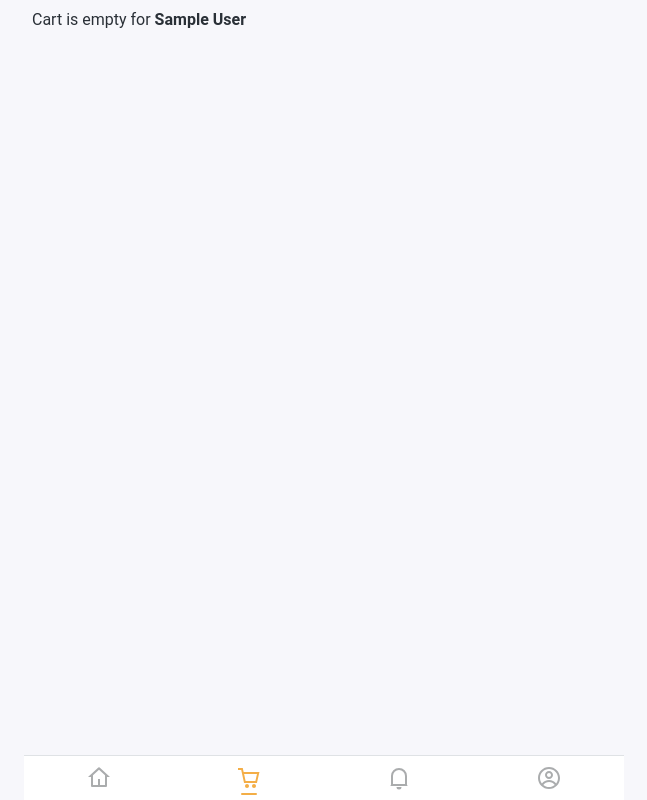
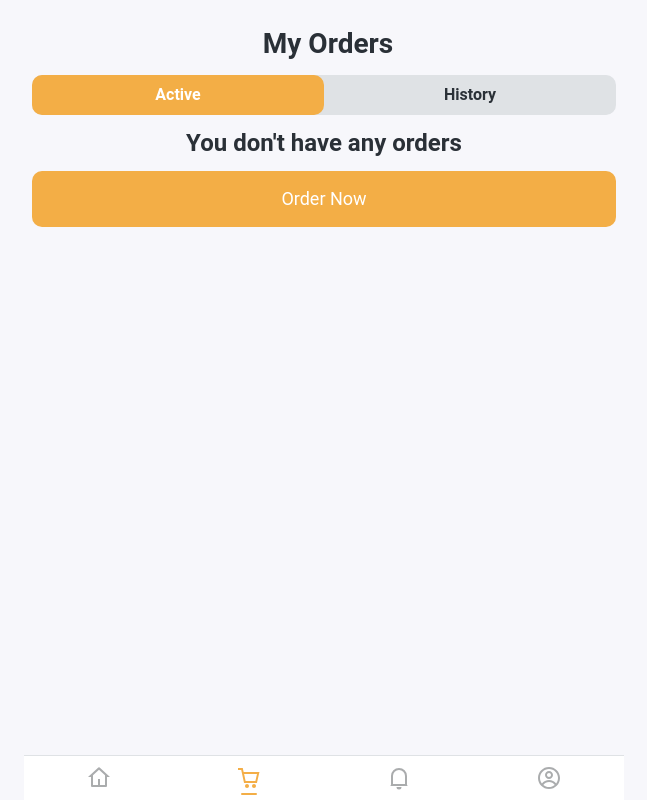
Before and after one commit to MohammadDanishJ/React-Shop, a React (Create React App) app: page /cart in a window 1280 px wide. Shown: the whole page, without its empty margins (316-963 px from the left). Built offline with nearby package versions, Linux system fonts and the light colour scheme; no server answers; sample sign-in values are in the browser's storage.

Commit message:
added basic layout in /cart

```diff
--- a/src/App.js
+++ b/src/App.js
@@ -21,7 +21,8 @@ function App() {
           <Route path='/profile' element={<Profile />} />
           <Route path='/shop' element={<Shop />} />
           <Route path='/shop/:sname' element={<Shop />} />
-          <Route path='/cart' element={<Cart />} />
+          <Route path='/cart/' element={<Cart />} />
+          <Route path='/cart/:item' element={<Cart />} />
           <Route path='/notifications' element={<Notifications />} />
 
           <Route path='/signup' element={<SignUp />} />
--- a/src/pages/cart/index.jsx
+++ b/src/pages/cart/index.jsx
@@ -2,16 +2,48 @@ import React from 'react';
 import Container from '../../components/container/container.component';
 import tabTitle from '../page';
 import { useAuth } from '../../context/authContext';
-import { Link } from 'react-router-dom';
+import { Link, NavLink, useParams } from 'react-router-dom';
+import './index.styles.scss';
 
 const Cart = () => {
-    tabTitle(document.location.pathname);
-    const { isUser, currentUser } = useAuth();
-    return (
-        <Container>
+  const { item } = useParams();
+  tabTitle(document.location.pathname, item);
+  const { isUser, currentUser } = useAuth();
+  return (
+    <Container>
       {isUser ? (
         <>
-          <div>Cart is empty for <strong>{currentUser.displayName || currentUser.email}</strong></div>
+          {/* <div>Cart is empty for <strong>{currentUser.displayName || currentUser.email}</strong></div> */}
+          <div className="fl fl-d-cl shop-container">
+            <h1 className="title text-center">My Orders</h1>
+            <div className="switcher fl">
+              <NavLink to='/cart/active' className={`switch w100 fl fl-c cp ${!item && 'active'} `}>Active</NavLink>
+              <NavLink to='/cart/history' className="switch w100 fl fl-c cp">History</NavLink>
+              {/* <NavLink to='/cart/active'>Active</NavLink> */}
+            </div>
+          </div>
+
+          <div className="fl fl-d-cl shop-container">
+            {
+              (item === 'active' || !item) &&
+              <div className='pt1'>
+                <h1 className='text-center'>You don't have any orders</h1>
+                <div className="fl w100 pt1">
+                    <Link className='order-link fl fl-c p12 w100 h100' to='/home'>Order Now</Link>
+                </div>
+              </div>
+            }
+            {
+
+              item === 'history' &&
+              <div className='pt1'>
+                <h1 className='text-center'>You don't have any orders</h1>
+                <div className="fl w100 pt1">
+                    <Link className='order-link fl fl-c p12 w100 h100' to='/home'>Order Now</Link>
+                </div>
+              </div>
+            }
+          </div>
         </>
       ) : (
         <>
@@ -19,7 +51,7 @@ const Cart = () => {
         </>
       )}
     </Container>
-    );
+  );
 };
 
 export default Cart;
--- /dev/null
+++ b/src/pages/cart/index.styles.scss
@@ -0,0 +1,25 @@
+@import "../../styles/colors";
+.switcher {
+    background: $grey3;
+    border-radius: $radius;
+    margin-top: 0.5rem;
+    .switch {
+        padding: 0.5rem;
+        border-radius: $radius;
+        font-weight: 600;
+        color: $grey1;
+        &.active {
+            background: $primary;
+            color: $white;
+        }
+    }
+}
+.order-link {
+    border-radius: $radius;
+    background: $primary;
+    color: $white;
+    font-size: 18px;
+    &:hover{
+        color: $white2;
+    }
+}
--- a/src/styles/base.scss
+++ b/src/styles/base.scss
@@ -247,6 +247,10 @@ textarea {
     padding: 1rem;
 }
 
+.pt1{
+    padding-top: 1rem;
+}
+
 .pt1b05 {
     padding-top: 1rem;
     padding-bottom: 0.5rem;
```
